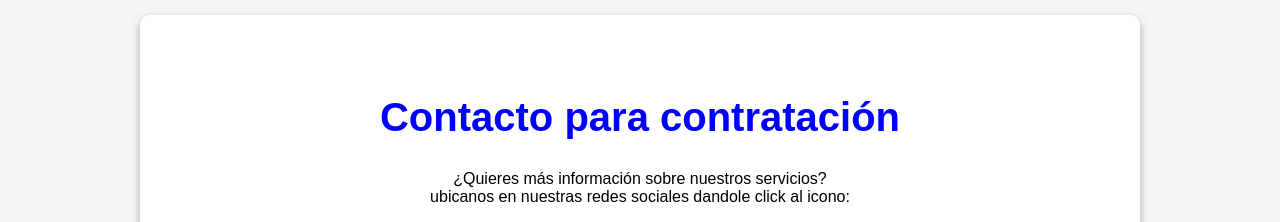
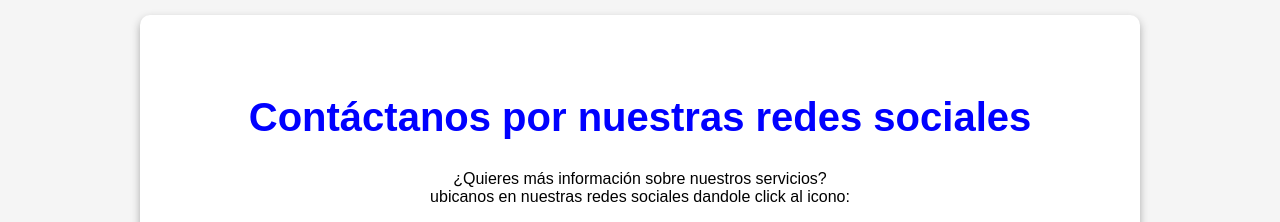
Before and after one commit to Leonard5646/Gimenez-Inversiones-C.A., a plain HTML site: page contacto.html in a window 1280 px wide. Shown: the part 110-332 px from the top of the page. Drawn offline with Linux system fonts and the light colour scheme.

Commit message:
Update contacto.html

```diff
--- a/contacto.html
+++ b/contacto.html
@@ -22,7 +22,7 @@
         </nav>
     </header>
     <section id="contacto" class="content-section">
-        <h2>Contacto para contratación</h2>
+        <h2>Contáctanos por nuestras redes sociales</h2>
         <p class="parrafo-contacto">¿Quieres más información sobre nuestros servicios? <br> ubicanos en nuestras redes sociales dandole click al icono:</p>
         <br>
         <div class="socials">
```
